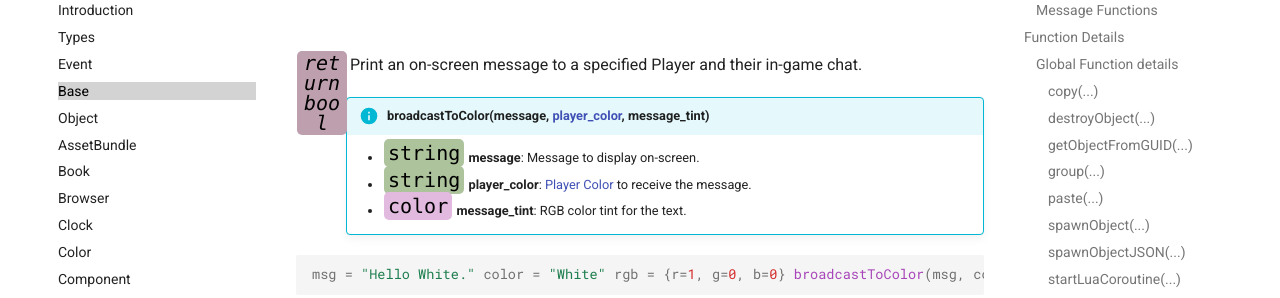
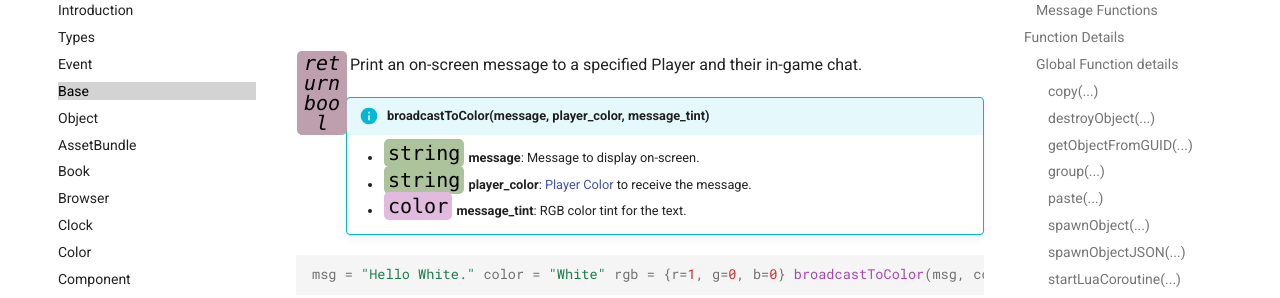
Before and after one commit to Berserk-Games/Tabletop-Simulator-API, an MkDocs documentation site: the page built from docs/base.md, in a window 1280 px wide and 900 px high, scrolled down 8798 px. Shown: the part 152-450 px from the top of the window. Built offline with MkDocs 1.6.1 and Material for MkDocs 9.7.7, drawn with Linux system fonts in a browser that asks for light colours; comment, search, counter and statistics services are not loaded; some of the changed lines change nothing that is shown.

Commit message:
wrong link removed

```diff
--- a/docs/base.md
+++ b/docs/base.md
@@ -319,7 +319,7 @@ broadcastToAll(msg, rgb)
 
 [<span class="ret boo"></span>](types.md)&nbsp;Print an on-screen message to a specified Player and their in-game chat.
 
-!!!info "broadcastToColor(message, [player_color](player.md), message_tint)"
+!!!info "broadcastToColor(message, player_color, message_tint)"
 	* [<span class="tag str"></span>](types.md) **message**: Message to display on-screen.
 	* [<span class="tag str"></span>](types.md) **player_color**: [Player Color](player-color.md) to receive the message.
 	* [<span class="tag col"></span>](types.md#color) **message_tint**: RGB color tint for the text.
```
